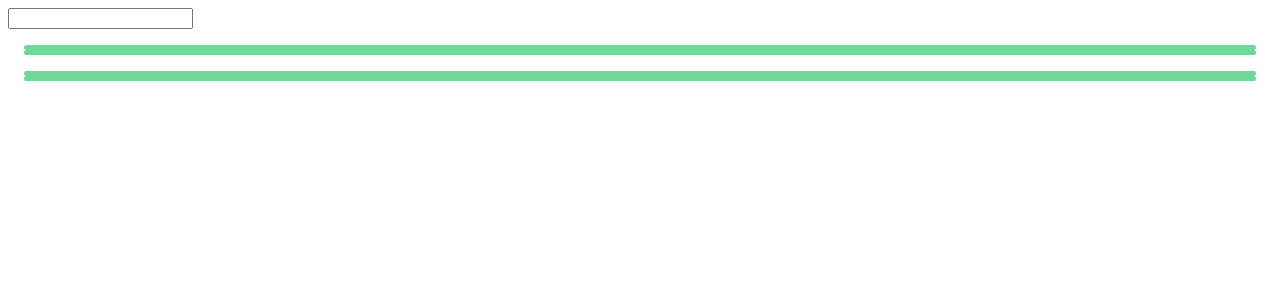
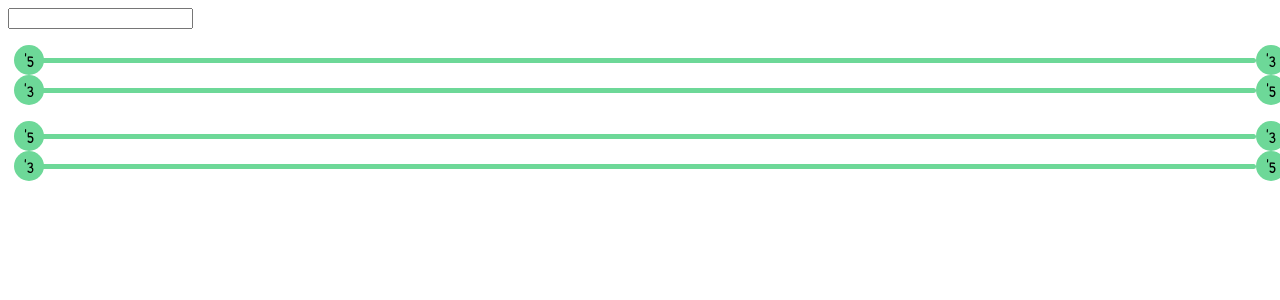
Before and after one commit to alancampora/biology, a React app in the folder packages/dna-rna-protein/: page / in a window 1280 px wide. Shown: the top 300 px of the page. Built offline with nearby package versions, Linux system fonts and the light colour scheme.

Commit message:
refactor(dna-rna-protein): add polos to chain

```diff
--- a/packages/dna-rna-protein/src/components/chain-drawer/index.jsx
+++ b/packages/dna-rna-protein/src/components/chain-drawer/index.jsx
@@ -8,8 +8,8 @@ const ChainDrawer = ({ dna, mapper }) => {
 
 	return (
 		<StyledDNAWrapper>
-			<Chain chain={baseChain} isTop={true} />
-			<Chain chain={reverseChain} isTop={false} />
+      <Chain from="'5" to="'3" chain={baseChain} isTop={true} />
+			<Chain from="'3" to="'5" chain={reverseChain} isTop={false} />
 		</StyledDNAWrapper>
 	);
 };
--- a/packages/dna-rna-protein/src/components/chain/index.jsx
+++ b/packages/dna-rna-protein/src/components/chain/index.jsx
@@ -6,21 +6,31 @@ import {
 	StyledNitroBaseContainer,
 	StyledChainContainer,
 	StyledChain,
+	StyledLine,
+	StyledWrapperLine,
 } from './styled';
 
-const Chain = ({ chain, isTop = true }) => (
-	<StyledChainContainer>
-		{isTop && <StyledChain />}
+const Line = ({ from, to }) => (
+	<StyledWrapperLine>
+		<StyledLine>{from}</StyledLine>
+		<StyledChain />
+		<StyledLine>{to}</StyledLine>
+	</StyledWrapperLine>
+);
 
-		<StyledNitroBaseContainer>
-			{chain &&
-				chain.map((element, key) => (
+const Chain = ({ chain, isTop = true, from, to }) =>
+	chain && (
+		<StyledChainContainer>
+			{isTop && <Line from={from} to={to} />}
+
+			<StyledNitroBaseContainer>
+				{chain.map((element, key) => (
 					<Base key={key} element={element} isTop={isTop} />
 				))}
-		</StyledNitroBaseContainer>
+			</StyledNitroBaseContainer>
 
-		{!isTop && <StyledChain />}
-	</StyledChainContainer>
-);
+			{!isTop && <Line from={from} to={to} />}
+		</StyledChainContainer>
+	);
 
 export default Chain;
--- a/packages/dna-rna-protein/src/components/chain/styled.js
+++ b/packages/dna-rna-protein/src/components/chain/styled.js
@@ -1,14 +1,30 @@
 import styled from 'styled-components';
 
 export const StyledNitroBaseContainer = styled.div`
-  display: flex;
+	display: flex;
 `;
 
 export const StyledChainContainer = styled.div`
-  display: inline-grid;
+	display: inline-grid;
 `;
 export const StyledChain = styled.div`
-  height: 5px;
-  border-radius: 5px;
-  background: #6dd898;
+	height: 5px;
+	border-radius: 5px;
+	background: #6dd898;
 `;
+
+export const StyledWrapperLine = styled.div`
+	display: grid;
+	grid-template-columns: 10px 100% 10px;
+	justify-content: center;
+	align-items: center;
+`;
+export const StyledLine = styled.div`
+    background: #6dd898;
+    border-radius: 50%;
+    padding: 5px;
+    height: 20px;
+    width: 20px;
+    z-index: 1;
+    text-align: center;
+`
```
